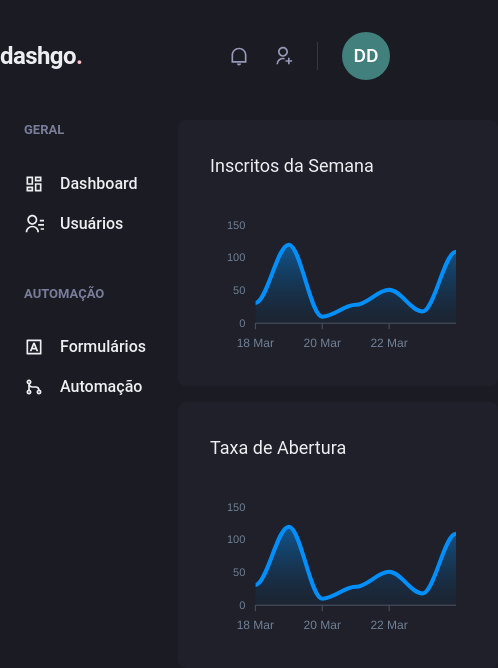
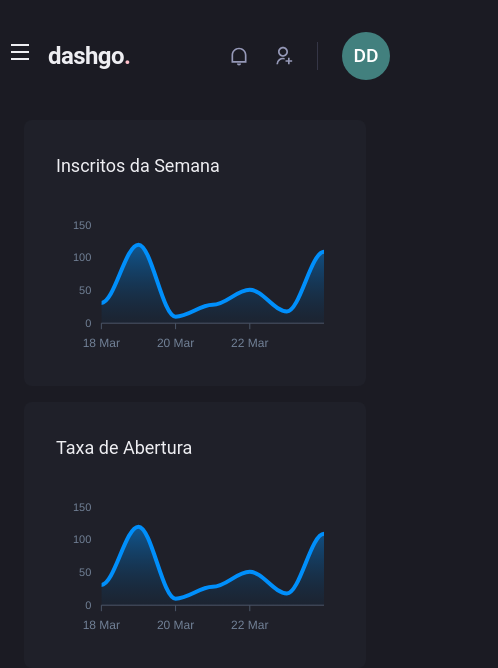
Before and after one commit to davisllv/Ignite, a Next.js app: page /dashboard in a window 390 px wide. Shown: the top 668 px of the page, 498 px wide, since content can reach past the window. Built offline with nearby package versions, Linux system fonts and the light colour scheme.

Commit message:
responsiveness of sidebar

```diff
--- a/src/Components/Header/index.tsx
+++ b/src/Components/Header/index.tsx
@@ -1,10 +1,13 @@
-import { Flex, useBreakpointValue } from "@chakra-ui/react";
+import { Flex, Icon, IconButton, useBreakpointValue } from "@chakra-ui/react";
+import { RiMenuLine } from "react-icons/ri";
+import { useSidebarDrawer } from "../../Context/SidebarDrawerContext";
 import { Logo } from "./Logo";
 import { NotificationNav } from "./NotificationNav";
 import { Profile } from "./Profile";
 import { SearchBox } from "./SearchBox";
 
 export function Header() {
+  const { onOpen } = useSidebarDrawer();
   const isWideVersion = useBreakpointValue({
     base: false,
     lg: true,
@@ -20,6 +23,16 @@
       mt="4"
       align="center"
     >
+      {!isWideVersion && (
+        <IconButton
+          aria-label="Open Navigation"
+          icon={<Icon as={RiMenuLine} />}
+          fontSize="24"
+          variant="unstyled"
+          onClick={onOpen}
+          mr="2"
+        ></IconButton>
+      )}
       <Logo />
 
       {isWideVersion && <SearchBox />}
--- /dev/null
+++ b/src/Components/Sidebar/SidebarNav.tsx
@@ -0,0 +1,24 @@
+import { Stack } from "@chakra-ui/react";
+import { NavLink } from "./NavLink";
+import { NavSection } from "./NavSection";
+import {
+  RiDashboardLine,
+  RiContactsLine,
+  RiInputMethodLine,
+  RiGitMergeLine,
+} from "react-icons/ri";
+
+export function SidebarNav() {
+  return (
+    <Stack spacing="12" align="flex-start">
+      <NavSection title="GERAL">
+        <NavLink icon={RiDashboardLine}>Dashboard</NavLink>
+        <NavLink icon={RiContactsLine}>Usuários</NavLink>
+      </NavSection>
+      <NavSection title="AUTOMAÇÃO">
+        <NavLink icon={RiInputMethodLine}>Formulários</NavLink>
+        <NavLink icon={RiGitMergeLine}>Automação</NavLink>
+      </NavSection>
+    </Stack>
+  );
+}
--- a/src/Components/Sidebar/index.tsx
+++ b/src/Components/Sidebar/index.tsx
@@ -1,26 +1,43 @@
-import { Box, Stack, Text, Link, Icon } from "@chakra-ui/react";
 import {
-  RiDashboardLine,
-  RiContactsLine,
-  RiInputMethodLine,
-  RiGitMergeLine,
-} from "react-icons/ri";
-import { NavSection } from "./NavSection";
-import { NavLink } from "./NavLink";
+  Box,
+  Drawer,
+  DrawerBody,
+  DrawerCloseButton,
+  DrawerContent,
+  DrawerHeader,
+  DrawerOverlay,
+  useBreakpointValue,
+} from "@chakra-ui/react";
+import { useSidebarDrawer } from "../../Context/SidebarDrawerContext";
+import { SidebarNav } from "./SideBarNav";
 
 export function Sidebar() {
+  const { isOpen, onClose } = useSidebarDrawer();
+  const isDrawerSideBar = useBreakpointValue({
+    base: true,
+    lg: false,
+  });
+
+  if (isDrawerSideBar) {
+    return (
+      <Drawer isOpen={isOpen} placement="left" onClose={onClose}>
+        <DrawerOverlay>
+          <DrawerContent bg="gray.800" p="4">
+            <DrawerCloseButton mt="6" />
+            <DrawerHeader>Navegação</DrawerHeader>
+
+            <DrawerBody>
+              <SidebarNav />
+            </DrawerBody>
+          </DrawerContent>
+        </DrawerOverlay>
+      </Drawer>
+    );
+  }
+
   return (
     <Box as="aside" w="64" mr="8">
-      <Stack spacing="12" align="flex-start">
-        <NavSection title="GERAL">
-          <NavLink icon={RiDashboardLine}>Dashboard</NavLink>
-          <NavLink icon={RiContactsLine}>Usuários</NavLink>
-        </NavSection>
-        <NavSection title="AUTOMAÇÃO">
-          <NavLink icon={RiInputMethodLine}>Formulários</NavLink>
-          <NavLink icon={RiGitMergeLine}>Automação</NavLink>
-        </NavSection>
-      </Stack>
+      <SidebarNav />
     </Box>
   );
 }
--- /dev/null
+++ b/src/Context/SidebarDrawerContext.tsx
@@ -0,0 +1,30 @@
+import { createContext, ReactNode, useContext, useEffect } from "react";
+import { useDisclosure, UseDisclosureReturn } from "@chakra-ui/react";
+import { useRouter } from "next/router";
+
+interface ISidebarDrawerProviderProps {
+  children: ReactNode;
+}
+
+type SidebarDrawerContextData = UseDisclosureReturn;
+
+const SidebarDrawerContext = createContext({} as SidebarDrawerContextData);
+
+export function SidebarDrawerProvider({
+  children,
+}: ISidebarDrawerProviderProps) {
+  const disclosure = useDisclosure();
+  const router = useRouter();
+
+  useEffect(() => {
+    disclosure.onClose();
+  }, [router.asPath]);
+
+  return (
+    <SidebarDrawerContext.Provider value={disclosure}>
+      {children}
+    </SidebarDrawerContext.Provider>
+  );
+}
+
+export const useSidebarDrawer = () => useContext(SidebarDrawerContext);
--- a/src/pages/_app.tsx
+++ b/src/pages/_app.tsx
@@ -1,11 +1,14 @@
 import { AppProps } from "next/app";
 import { ChakraProvider } from "@chakra-ui/react";
 import { theme } from "../styles/theme";
+import { SidebarDrawerProvider } from "../Context/SidebarDrawerContext";
 
 function MyApp({ Component, pageProps }: AppProps) {
   return (
     <ChakraProvider theme={theme}>
-      <Component {...pageProps} />
+      <SidebarDrawerProvider>
+        <Component {...pageProps} />
+      </SidebarDrawerProvider>
     </ChakraProvider>
   );
 }
```
